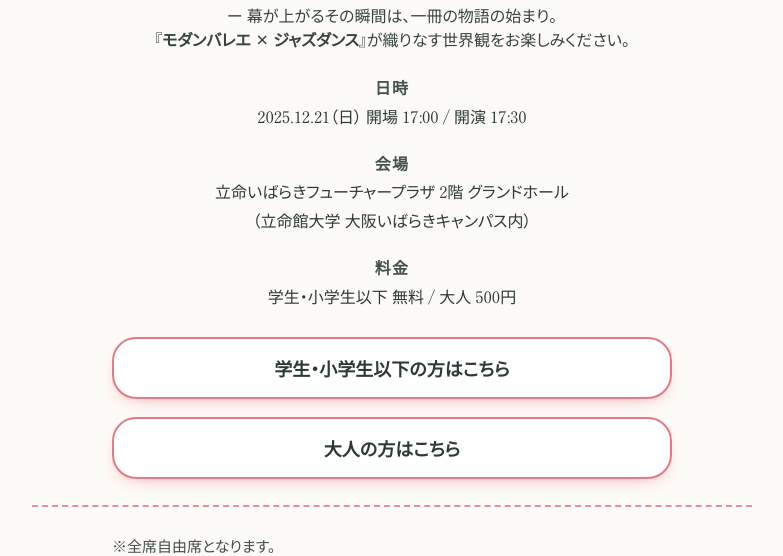
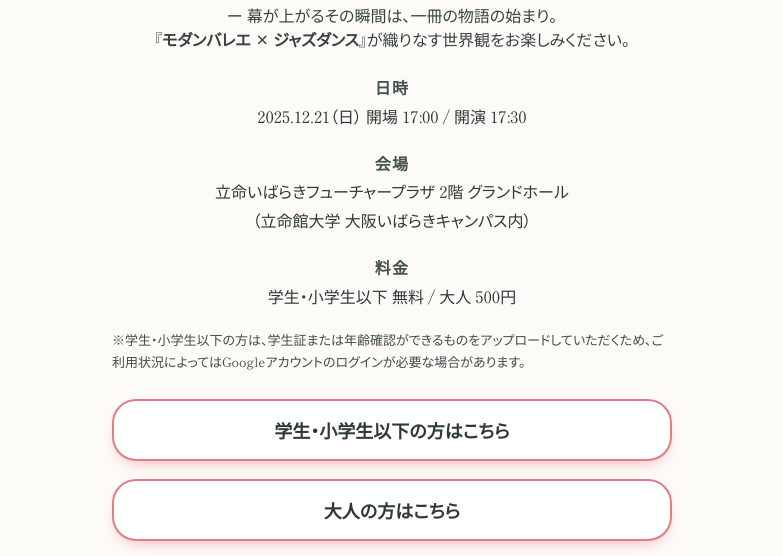
Before and after one commit to r0126sa/31st-mjb-ticket-landing, a plain HTML site: page index.html in a window 1280 px wide. Shown: the part 432-988 px from the top of the page, without its empty margins (248-1031 px from the left). Drawn offline with Linux system fonts and the light colour scheme; a web font is replaced by a local one.

Commit message:
add comment

```diff
--- a/index.html
+++ b/index.html
@@ -143,6 +143,13 @@
       line-height:1.7; opacity:.9; text-align:left;
     }
 
+    .note2{
+      margin:18px auto 0;
+      max-width:560px;
+      font-size:clamp(11px, 2.2vw, 13px);
+      line-height:1.7; opacity:.9; text-align:left;
+    }
+
     .sr-only{
       position:absolute!important; width:1px;height:1px;
       padding:0;margin:-1px; overflow:hidden; clip:rect(0,0,0,0);
@@ -190,6 +197,9 @@
         </div>
       </dl>
 
+      <div class="note2">
+        ※学生・小学生以下の方は、学生証または年齢確認ができるものをアップロードしていただくため、ご利用状況によってはGoogleアカウントのログインが必要な場合があります。
+      </div>
       <div id="tickets" class="btns" role="group" aria-label="チケット種別を選択">
         <a class="btn" href="https://forms.gle/tpnmCuJijndhQPy38" target="_blank" rel="noopener noreferrer">
           学生・小学生以下の方はこちら
```
